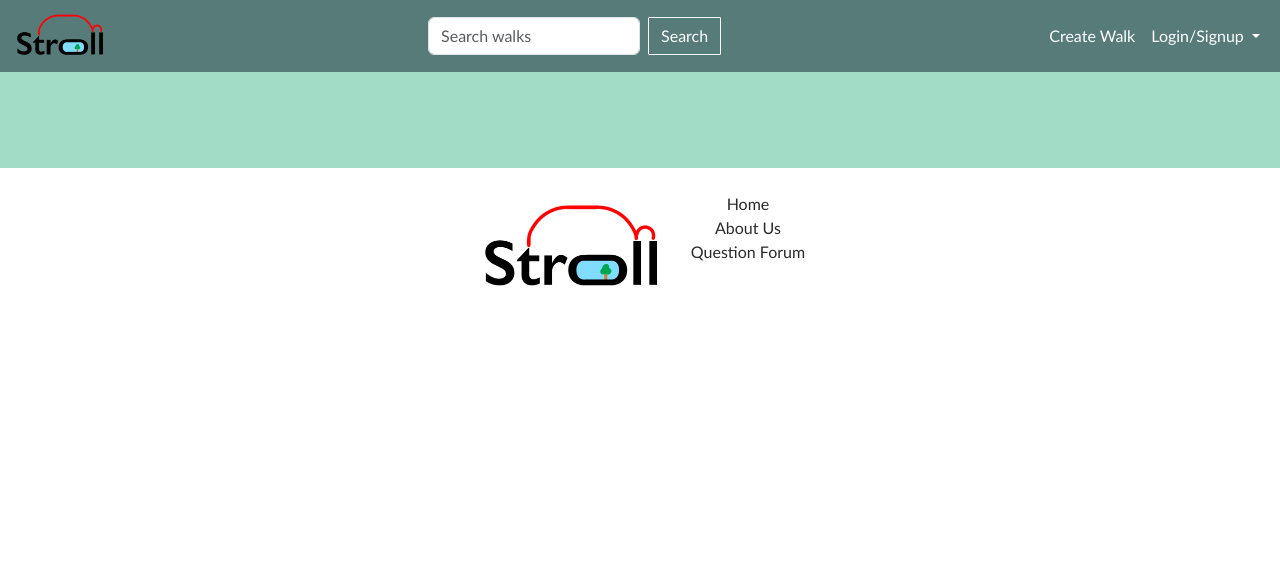
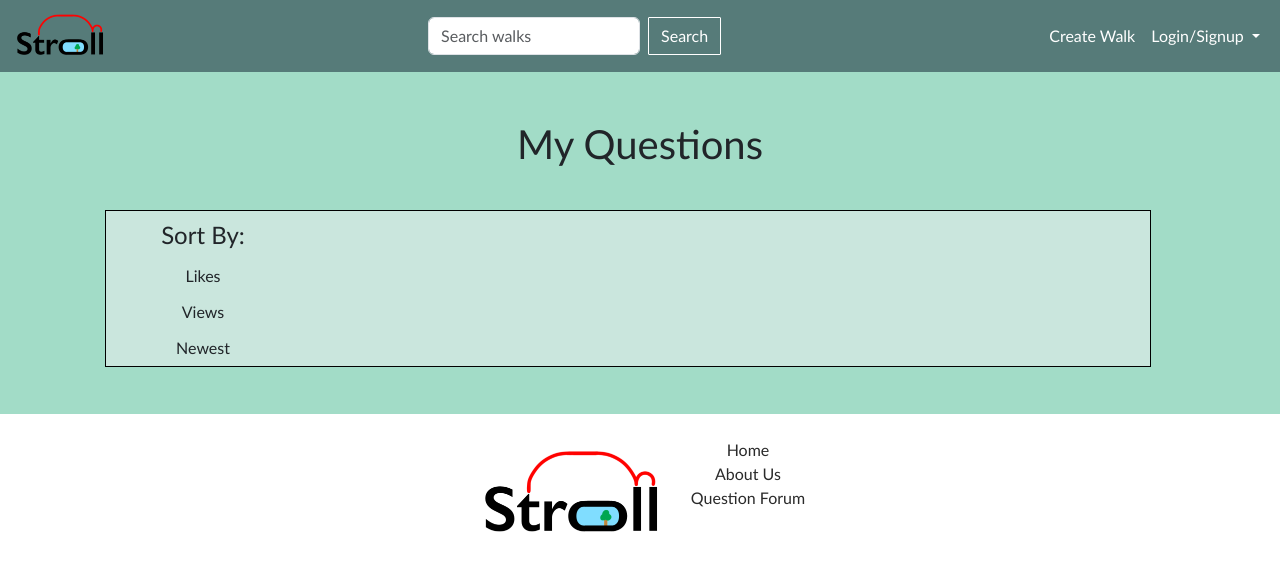
Before and after one commit to eepysleepyblaz/stroll_group_project, a Django app: template templates/stroll/my_questions.html in a window 1280 px wide. Shown: the top 571 px of the page. Run offline with Django 3.2, Linux system fonts and the light colour scheme; the template is opened without the code that fills it, so the values that code supplies are empty; parts of the project's set-up code (start-up, migrations or seed data) failed here and were passed over.

Commit message:
My questions page ready to have jscript added to

```diff
--- a/static/css/form_style.css
+++ b/static/css/form_style.css
@@ -38,3 +38,7 @@
     text-align: center;
     padding-top: 5px;
 }
+
+.sort_box {
+    padding-top: 5px;
+}
--- a/stroll/views.py
+++ b/stroll/views.py
@@ -45,7 +45,11 @@
     return render(request, 'stroll/my_walks.html')
 
 def my_questions(request):
-    return render(request, 'stroll/edit_profile.html')
+    context_dict = {}
+    context_dict['questions'] = [{"user": "John", "date_published":12-21-2520, "title": "how do i walk", "likes": 35, "text": "how do i walk with my legs", "views": 100, "slug": "a"},
+                                 {"user": "John", "date_published":12-21-2520, "title": "yooo haso has has f asjfasks   jasfjk  ajsfkja   ajsdfassa aaaas ", "likes": 35, "text": "how do i walk with my legs", "views":500, "slug": "a"}]
+
+    return render(request, 'stroll/my_questions.html', context=context_dict)
 
 def search_walks(request):
     context_dict = {}
--- a/templates/stroll/my_questions.html
+++ b/templates/stroll/my_questions.html
@@ -1,9 +1,54 @@
 {% extends 'stroll/base.html' %}
 {% load staticfiles %}
+{% load stroll_template_tags %}
+
+{% block stylesheet_block %}
+    <link rel="stylesheet" type="text/css" href="{% static 'css/form_style.css' %}"/>
+    <link rel="stylesheet" type="text/css" href="{% static 'css/question.css' %}"/>
+{% endblock %}
 
 {% block title_block %}
     My Questions
 {% endblock %}
 
 {% block body_block %}
+<div class="container-xxl">
+    <div class="row title">
+        <h1>My Questions</h1>
+    </div>
+    <div class="row main_body ">
+        <div class="row content_box">
+            <div class="col-lg-2">
+                <div class="row sort_box">
+                    <div class="col-lg-12 col-3">
+                        <h4>Sort By:</h4>
+                    </div>
+                    <div class="col-lg-12 col-3">
+                        <button class="btn sort_button" type="submit">Likes</button>
+                    </div>
+                    <div class="col-lg-12 col-3">
+                        <button class="btn sort_button" type="submit">Views</button>
+                    </div>
+                    <div class="col-lg-12 col-3">
+                        <button class="btn sort_button" type="submit">Newest</button>
+                    </div>
+                </div>
+            </div>
+
+            <div class="col-lg-10 col-12">
+                <div class="row">
+
+                </div>
+                <div class="row">
+                    {% for question in questions %}
+                        <div class="col-11">
+                            <p>{% question_element question %}</p>
+                        </div>
+                    {% endfor %}
+                </div>
+
+            </div>
+        </div>
+    </div>
+</div>
 {% endblock %}
```
